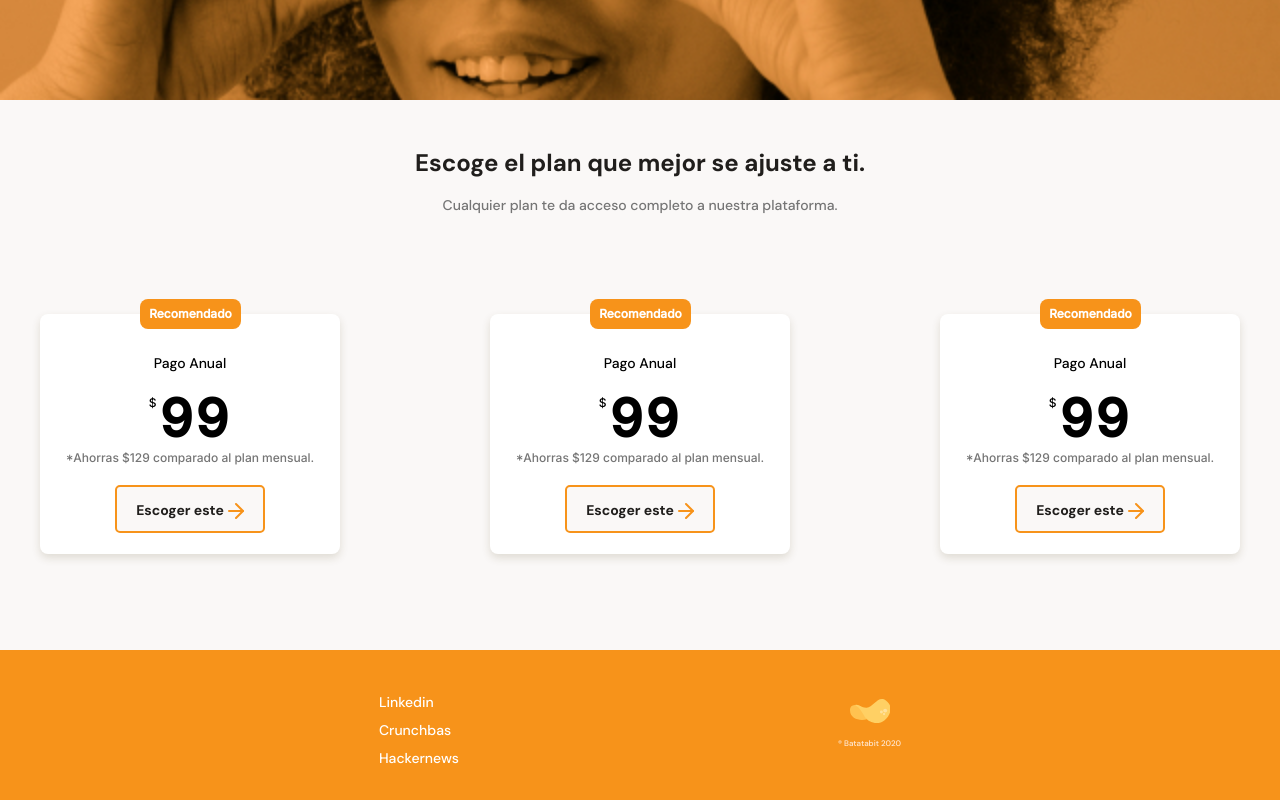
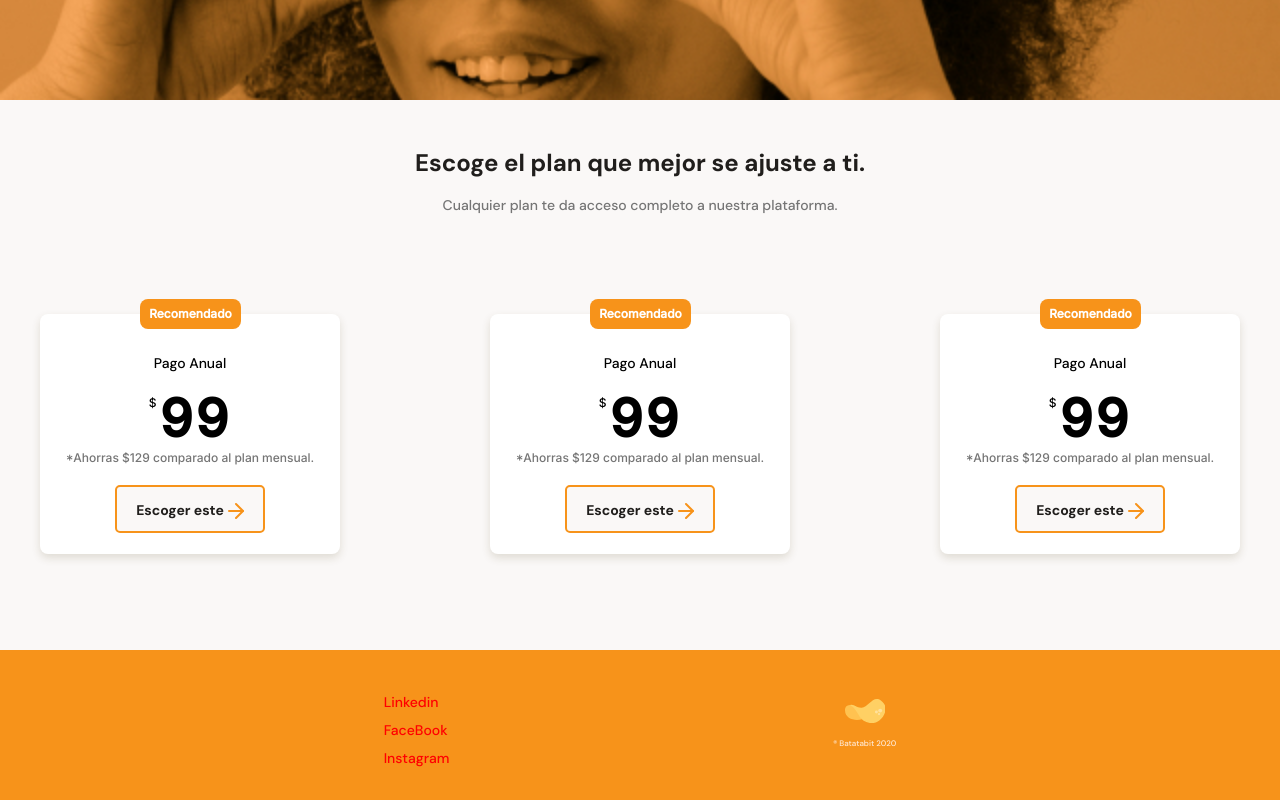
Before and after one commit to jair2602/MobilFirts, a plain HTML site: page index.html in a window 1280 px wide. Shown: the part 1990-2790 px from the top of the page. Drawn offline with Linux system fonts and the light colour scheme.

Commit message:
modifique el footer

```diff
--- a/estilos.css
+++ b/estilos.css
@@ -624,7 +624,7 @@ footer{
 }
 
 .redes a{
-    color: var(--just-white);
+    color: red;
     text-decoration: none;
     margin-top: 10px;
 
--- a/index.html
+++ b/index.html
@@ -192,10 +192,10 @@
                 Linkedin
             </a>
             <a href="">
-                Crunchbas
+                FaceBook
             </a>
             <a href="">
-                Hackernews
+                Instagram
             </a>
         </div>
         <div class="other">
```
